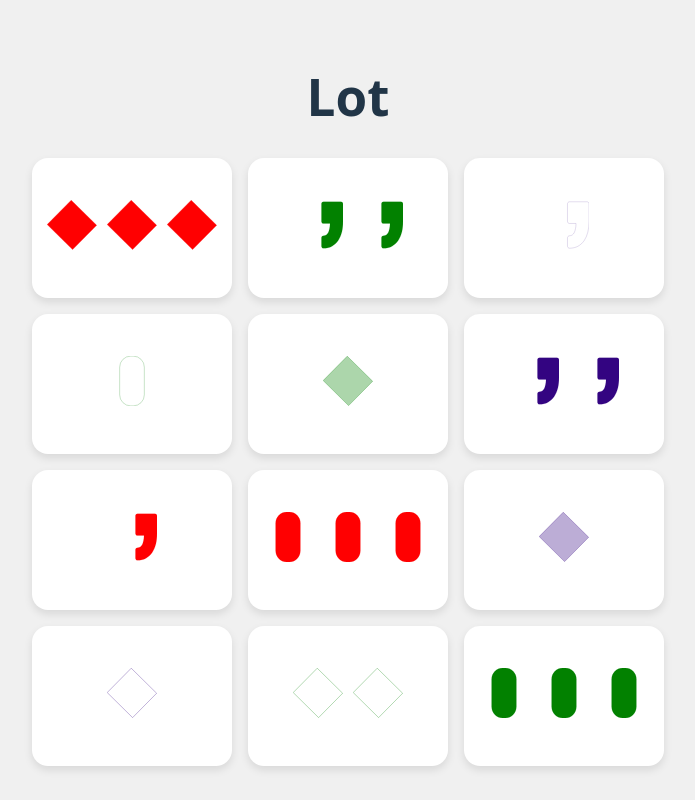
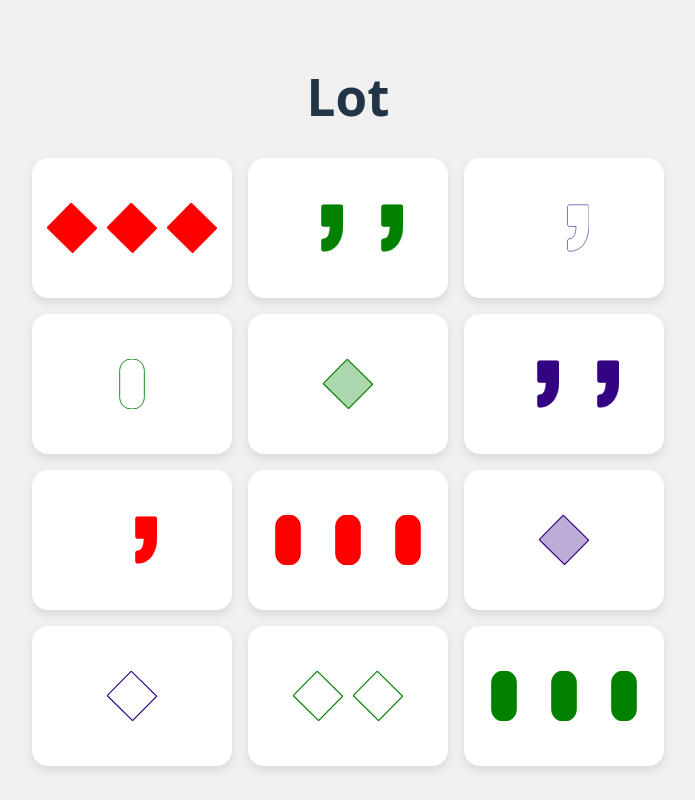
Before and after one commit to katestud/setwell, a React (Vite) app: page / in a window 1280 px wide. Shown: the whole page, without its empty margins (292-987 px from the left). Built offline with nearby package versions, Linux system fonts and the light colour scheme.

Commit message:
Add some shared types and register clicks on cards

```diff
--- a/src/App.css
+++ b/src/App.css
@@ -37,9 +37,7 @@ body {
   display: flex;
   justify-content: center;
   align-items: center;
-  background: #6200ea;
   color: #fff;
   border-radius: 8px;
-  font-size: 24px;
-  font-weight: bold;
+  stroke-width: 4px;
 }
--- a/src/App.tsx
+++ b/src/App.tsx
@@ -1,57 +1,62 @@
-import './App.css'
+import "./App.css";
 
-import { Card } from './components/card'
+import type { CardInfo, IconColor, IconCount, Shading, Shape } from "./types";
+
+import { Card } from "./components/card";
 
 function App() {
-  // const red = "#ff0001"
-  // const green = "#028100"
-  // const purple = "#330481"
+  const cards = [];
+  const cardData: Record<string, CardInfo> = {};
 
-  const cards = []
-
-  const colors = ["#ff0001", "#028100", "#330481"]
-  const shapes: Array<'diamond' | 'squiggle' | 'pill'> = ["diamond", "squiggle", "pill"]
-  const counts: Array<1 | 2 | 3> = [1, 2, 3]
-  const shadings: Array<'solid' | 'empty' | 'shaded'> = ["solid", "empty", "shaded"]
+  const colors: IconColor[] = ["#ff0001", "#028100", "#330481"];
+  const shapes: Shape[] = ["diamond", "squiggle", "pill"];
+  const counts: IconCount[] = [1, 2, 3];
+  const shadings: Shading[] = ["solid", "empty", "shaded"];
+  const handleCardClick = (id: string) => {
+    console.log("Card Clicked:", id);
+    console.log("Card Data:", cardData[id]);
+  };
 
   for (const color of colors) {
     for (const shape of shapes) {
       for (const count of counts) {
         for (const shading of shadings) {
+          const cardId = `${color}-${shape}-${count}-${shading}`;
+
+          // Store the card data
+          cardData[cardId] = { color, shape, count, shading };
+
           cards.push(
             <Card
-              key={`${color}-${shape}-${count}-${shading}`}
+              onClick={() => handleCardClick(cardId)}
+              key={cardId}
               color={color}
               shape={shape}
               count={count}
               shading={shading}
             />
-          )
+          );
         }
       }
     }
   }
 
-    // Function to shuffle the array
   function shuffle(array: any[]) {
     for (let i = array.length - 1; i > 0; i--) {
-      const j = Math.floor(Math.random() * (i + 1))
-      ;[array[i], array[j]] = [array[j], array[i]]
+      const j = Math.floor(Math.random() * (i + 1));
+      [array[i], array[j]] = [array[j], array[i]];
     }
-    return array
+    return array;
   }
 
-  // Shuffle the cards array and select the first 12 cards
-  const randomCards = shuffle(cards).slice(0, 12)
+  const randomCards = shuffle(cards).slice(0, 12);
 
   return (
     <>
       <h1>Lot</h1>
-      <div className="card-container">
-        {randomCards}
-      </div>
+      <div className="card-container">{randomCards}</div>
     </>
-  )
+  );
 }
 
-export default App
+export default App;
--- a/src/components/card.tsx
+++ b/src/components/card.tsx
@@ -1,41 +1,44 @@
-import { DiamondIcon } from './diamond'
-import { PillIcon } from './pill'
-import { SquiggleIcon } from './squiggle'
+import type { IconColor, IconCount, Shading, Shape } from "../types";
 
-type CardProps = {
-    color: string,
-    shading: 'shaded' | 'solid' | 'empty',
-    count: 1 | 2 | 3,
-    shape: 'diamond' | 'pill' | 'squiggle'
+import { DiamondIcon } from "./diamond";
+import { PillIcon } from "./pill";
+import { SquiggleIcon } from "./squiggle";
+
+interface CardProps {
+  color: IconColor;
+  shape: Shape;
+  count: IconCount;
+  shading: Shading;
+  onClick: () => void;
 }
 
-export const Card: React.FC<CardProps> = ({color, shading, count, shape}) => {
+export function Card({ color, shape, count, shading, onClick }: CardProps) {
   // TODO: Extract this to a React hook that does "useIconShading hook" that returns the style
 
-  let component = <></>
+  let component = <></>;
 
-  switch(shape) {
-    case 'diamond':
-      component = <DiamondIcon color={color} shading={shading} />
-      break
-    case 'pill':
-      component = <PillIcon color={color} shading={shading} />
-      break
-    case 'squiggle':
-      component = <SquiggleIcon color={color} shading={shading} />
-      break
+  switch (shape) {
+    case "diamond":
+      component = <DiamondIcon color={color} shading={shading} />;
+      break;
+    case "pill":
+      component = <PillIcon color={color} shading={shading} />;
+      break;
+    case "squiggle":
+      component = <SquiggleIcon color={color} shading={shading} />;
+      break;
   }
 
   // Generate an array of components based on the count
   const components = Array.from({ length: count }, (_, index) => (
-    <div key={index} className="icon-container">
+    <div key={index} className="icon">
       {component}
     </div>
-  ))
+  ));
 
   return (
-    <div className="card">
+    <div className="card" onClick={onClick}>
       {components}
     </div>
-  )
+  );
 }
--- a/src/components/diamond.tsx
+++ b/src/components/diamond.tsx
@@ -1,29 +1,36 @@
+import type { IconColor, Shading } from "../types";
+
 import { PatternDef } from "./patternDef";
 import { useId } from "react";
 
 type DiamondIconProps = {
-  color: string,
-  shading: 'shaded' | 'solid' | 'empty',
-  width?: number,
-  height?: number
-}
+  color: IconColor;
+  shading: Shading;
+  width?: number;
+  height?: number;
+};
 
-export const DiamondIcon: React.FC<DiamondIconProps> = ({ color, shading, width = 50, height = 50 }) => {
-  const id = useId()
+export const DiamondIcon: React.FC<DiamondIconProps> = ({
+  color,
+  shading,
+  width = 50,
+  height = 50,
+}) => {
+  const id = useId();
   // TODO: Extract this to a React hook that does "useIconShading hook" that returns the style
-  let rectStyle = {} as React.CSSProperties
-  const stripeId = `stripe-${id}`
+  let rectStyle = {} as React.CSSProperties;
+  const stripeId = `stripe-${id}`;
 
   switch (shading) {
-    case 'shaded':
-      rectStyle = { fill: `url(#${stripeId})` }
-      break
-    case 'solid':
-      rectStyle = { fill: color }
-      break
-    case 'empty':
-      rectStyle = { fill: 'transparent' }
-      break
+    case "shaded":
+      rectStyle = { fill: `url(#${stripeId})` };
+      break;
+    case "solid":
+      rectStyle = { fill: color };
+      break;
+    case "empty":
+      rectStyle = { fill: "transparent" };
+      break;
   }
 
   return (
@@ -38,7 +45,15 @@ export const DiamondIcon: React.FC<DiamondIconProps> = ({ color, shading, width
     >
       <PatternDef id={stripeId} color={color} />
 
-      <rect x="83.8912" y="0.707092" width="123.403" height="118.398" transform="rotate(44.6346 83.8912 0.707092)" style={rectStyle} stroke={color} />
+      <rect
+        x="83.8912"
+        y="0.707092"
+        width="123.403"
+        height="118.398"
+        transform="rotate(44.6346 83.8912 0.707092)"
+        style={rectStyle}
+        stroke={color}
+      />
     </svg>
-  )
-}
+  );
+};
--- a/src/components/pill.tsx
+++ b/src/components/pill.tsx
@@ -1,39 +1,55 @@
+import type { IconColor, Shading } from "../types";
+
 import { PatternDef } from "./patternDef";
 import { useId } from "react";
 
 type PillIconProps = {
-    color: string,
-    shading: 'shaded' | 'solid' | 'empty',
-    width?: number,
-    height?: number
-}
+  color: IconColor;
+  shading: Shading;
+  width?: number;
+  height?: number;
+};
 
-export const PillIcon: React.FC<PillIconProps> = ({color, shading, width=50, height=50}) => {
+export const PillIcon: React.FC<PillIconProps> = ({
+  color,
+  shading,
+  width = 50,
+  height = 50,
+}) => {
+  const id = useId();
+  // TODO: Extract this to a React hook that does "useIconShading hook" that returns the style
+  let rectStyle = {} as React.CSSProperties;
+  const stripeId = `stripe-${id}`;
 
-    const id = useId()
-    // TODO: Extract this to a React hook that does "useIconShading hook" that returns the style
-    let rectStyle = {} as React.CSSProperties
-    const stripeId = `stripe-${id}`
-
-  switch(shading) {
-    case 'shaded':
-      rectStyle = { fill: `url(#${stripeId})` }
-      break
-    case 'solid':
-      rectStyle = { fill: color }
-      break
-    case 'empty':
-      rectStyle = { fill: 'transparent' }
-      break
+  switch (shading) {
+    case "shaded":
+      rectStyle = { fill: `url(#${stripeId})` };
+      break;
+    case "solid":
+      rectStyle = { fill: color };
+      break;
+    case "empty":
+      rectStyle = { fill: "transparent" };
+      break;
   }
-  return (<svg
-    width={width}
-    height={height}
-    viewBox="0 0 111 223"
-    xmlns="http://www.w3.org/2000/svg"
-    color={color}
-  >
-    <PatternDef id={stripeId} color={color} />
-    <rect x={0.5} y={0.5} width={110} height={222} rx={49.5} style={rectStyle} stroke={color} />
-  </svg>)
+  return (
+    <svg
+      width={width}
+      height={height}
+      viewBox="0 0 111 223"
+      xmlns="http://www.w3.org/2000/svg"
+      color={color}
+    >
+      <PatternDef id={stripeId} color={color} />
+      <rect
+        x={0.5}
+        y={0.5}
+        width={110}
+        height={222}
+        rx={49.5}
+        style={rectStyle}
+        stroke={color}
+      />
+    </svg>
+  );
 };
--- a/src/components/squiggle.tsx
+++ b/src/components/squiggle.tsx
@@ -1,29 +1,36 @@
+import type { IconColor, Shading } from "../types";
+
 import { PatternDef } from "./patternDef";
 import { useId } from "react";
 
 type SquiggleIconProps = {
-  color: string,
-  shading: 'shaded' | 'solid' | 'empty',
-  width?: number,
-  height?: number
-}
+  color: IconColor;
+  shading: Shading;
+  width?: number;
+  height?: number;
+};
 
-export const SquiggleIcon: React.FC<SquiggleIconProps> = ({ color, shading, width = 50, height = 50 }) => {
-  const id = useId()
+export const SquiggleIcon: React.FC<SquiggleIconProps> = ({
+  color,
+  shading,
+  width = 50,
+  height = 50,
+}) => {
+  const id = useId();
 
-  let rectStyle = {} as React.CSSProperties
-  const stripeId = `stripe-${id}`
+  let rectStyle = {} as React.CSSProperties;
+  const stripeId = `stripe-${id}`;
 
   switch (shading) {
-    case 'shaded':
-      rectStyle = { fill: `url(#${stripeId})` }
-      break
-    case 'solid':
-      rectStyle = { fill: color }
-      break
-    case 'empty':
-      rectStyle = { fill: 'transparent' }
-      break
+    case "shaded":
+      rectStyle = { fill: `url(#${stripeId})` };
+      break;
+    case "solid":
+      rectStyle = { fill: color };
+      break;
+    case "empty":
+      rectStyle = { fill: "transparent" };
+      break;
   }
 
   return (
@@ -39,8 +46,13 @@ export const SquiggleIcon: React.FC<SquiggleIconProps> = ({ color, shading, widt
     >
       <PatternDef id={stripeId} color={color} />
       <g>
-      <path d="M198.779,322.441v-58.245c0-7.903,6.406-14.304,14.304-14.304c28.183,0,43.515-28.904,45.643-85.961h-45.643 c-7.897,0-14.304-6.41-14.304-14.304V26.64c0-7.9,6.406-14.301,14.304-14.301h121.69c7.896,0,14.305,6.408,14.305,14.301v122.988 c0,27.349-2.761,52.446-8.181,74.611c-5.568,22.722-14.115,42.587-25.398,59.049c-11.604,16.917-26.132,30.192-43.155,39.437 c-17.152,9.304-37.09,14.026-59.267,14.026C205.186,336.745,198.779,330.338,198.779,322.441z M14.301,249.887" style={rectStyle} stroke={color} />
+        <path
+          d="M198.779,322.441v-58.245c0-7.903,6.406-14.304,14.304-14.304c28.183,0,43.515-28.904,45.643-85.961h-45.643 c-7.897,0-14.304-6.41-14.304-14.304V26.64c0-7.9,6.406-14.301,14.304-14.301h121.69c7.896,0,14.305,6.408,14.305,14.301v122.988 c0,27.349-2.761,52.446-8.181,74.611c-5.568,22.722-14.115,42.587-25.398,59.049c-11.604,16.917-26.132,30.192-43.155,39.437 c-17.152,9.304-37.09,14.026-59.267,14.026C205.186,336.745,198.779,330.338,198.779,322.441z M14.301,249.887"
+          style={rectStyle}
+          stroke={color}
+          className="icon"
+        />
       </g>
     </svg>
-  )
-}
+  );
+};
--- /dev/null
+++ b/src/types.ts
@@ -0,0 +1,11 @@
+export type Shape = "diamond" | "squiggle" | "pill";
+export type Shading = "solid" | "empty" | "shaded";
+export type IconColor = "#ff0001" | "#028100" | "#330481";
+export type IconCount = 1 | 2 | 3;
+
+export interface CardInfo {
+  color: IconColor;
+  shape: Shape;
+  count: 1 | 2 | 3;
+  shading: Shading;
+}
```
Lines whose indentation alone changed are shown as unchanged.
